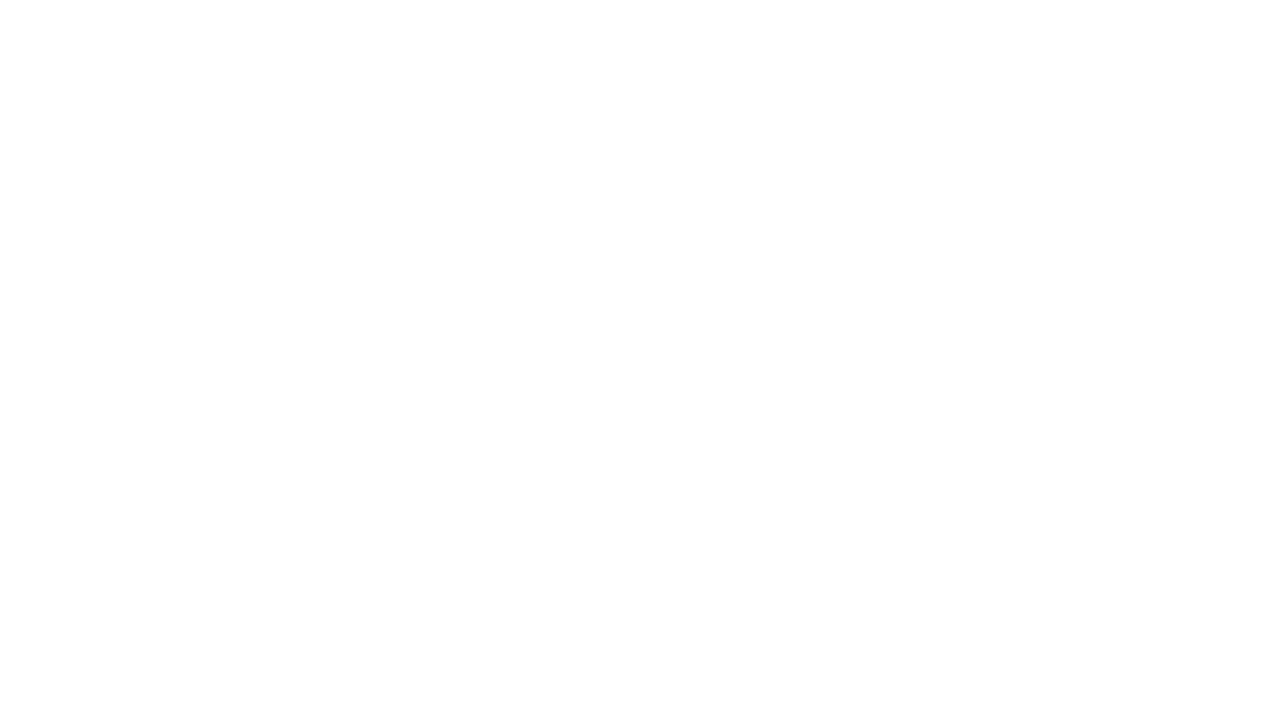
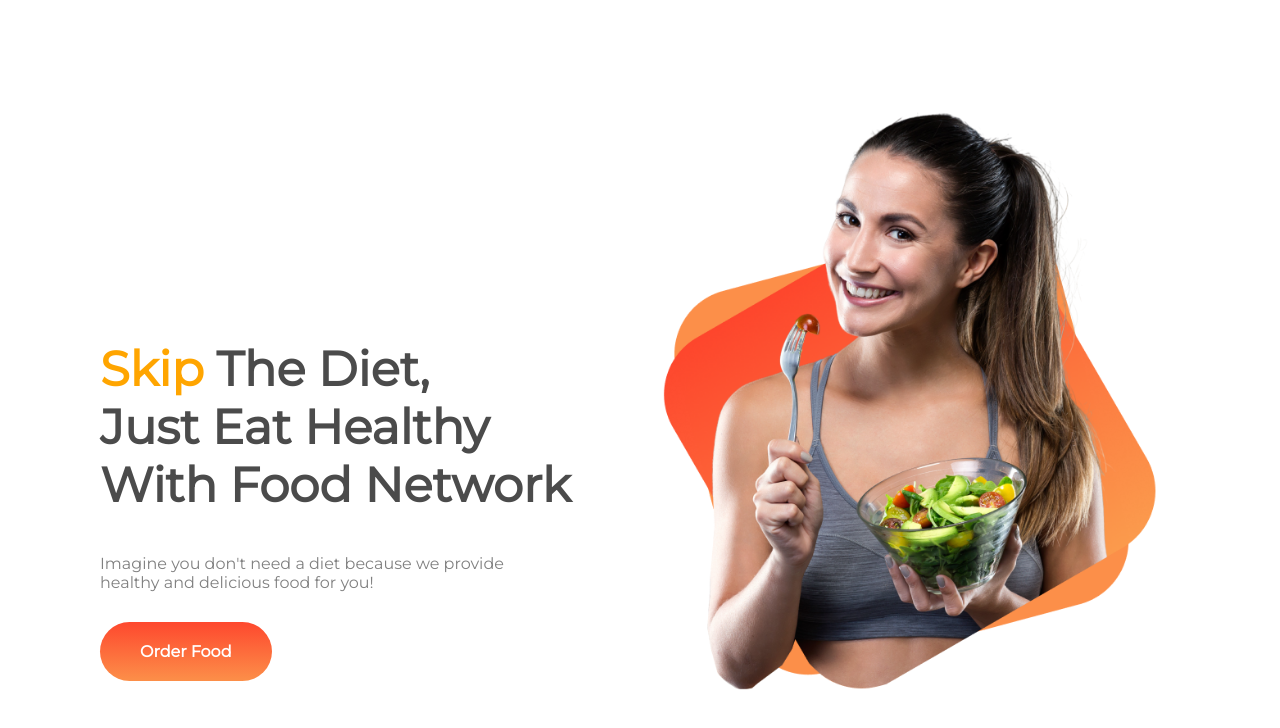
Before and after one commit to romjanxr/food-network, a plain HTML site: page index.html in a window 1280 px wide. Drawn offline with Linux system fonts and the light colour scheme.

Commit message:
first section added

```diff
--- a/index.html
+++ b/index.html
@@ -1,12 +1,31 @@
 <!DOCTYPE html>
 <html lang="en">
+
 <head>
     <meta charset="UTF-8">
     <meta http-equiv="X-UA-Compatible" content="IE=edge">
     <meta name="viewport" content="width=device-width, initial-scale=1.0">
     <title>Food Network</title>
+    <link rel="preconnect" href="https://fonts.googleapis.com">
+    <link rel="preconnect" href="https://fonts.gstatic.com" crossorigin>
+    <link href="https://fonts.googleapis.com/css2?family=Montserrat&display=swap" rel="stylesheet">
+    <link rel="stylesheet" href="style.css">
 </head>
+
 <body>
+    <section class="flexible-container">
+        <div class="half-width center">
+            <h1 class="first-heading"><span class="orange">Skip</span> The Diet,<br>Just Eat Healthy <br> With Food
+                Network
+            </h1>
+            <p class="para1">Imagine you don't need a diet because we provide <br> healthy and delicious food for you!
+            </p>
+            <a class="link-button" target="_blank" href="https://github.com/romjanxr/">Order Food</a>
+        </div>
+        <div class="half-width">
+            <img src="images/first-image-with-bg.png" alt="">
+        </div>
+    </section>
+</body>
 
-</body>
 </html>
--- a/style.css
+++ b/style.css
@@ -0,0 +1,39 @@
+body{
+    font-family: 'Montserrat', sans-serif;
+    margin: 0;
+}
+.flexible-container{
+    display: flex;
+    padding: 100px;
+}
+.half-width{
+    width: 50%;
+
+}
+.half-width img{
+    width: 100%;
+}
+.first-heading{
+    font-size: 3em;
+    color: #4b4b4b;
+    font-weight: 900;
+}
+.para1 {
+    color: gray;
+    margin-bottom: 50px;
+}
+.orange{
+    color: orange;
+}
+.link-button{
+    text-decoration: none;
+    background-image: linear-gradient(#FE482E, #FC8F49);
+    padding: 20px 40px;
+    border-radius: 50px;
+    color: white;
+    font-weight: bold;
+}
+.center{
+    margin-top: 200px;
+    margin-bottom: 150px;
+}
```
Also changed, not shown: images/first-image-with-bg.png (added).
